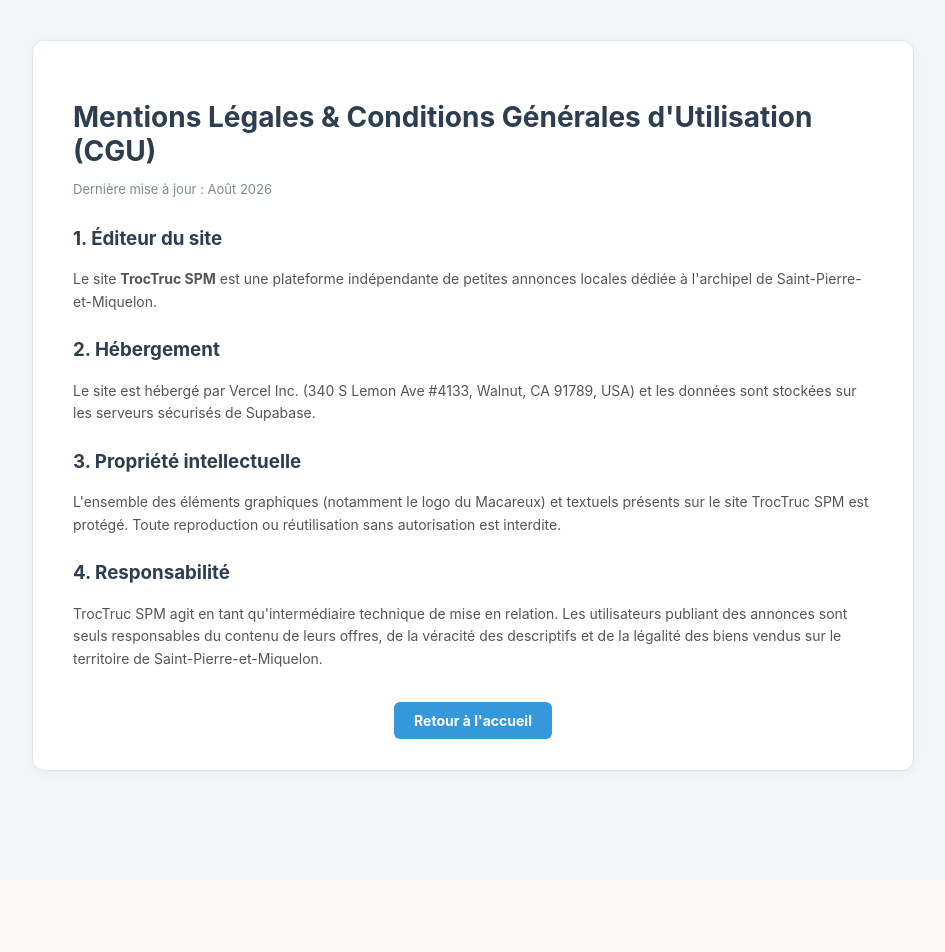
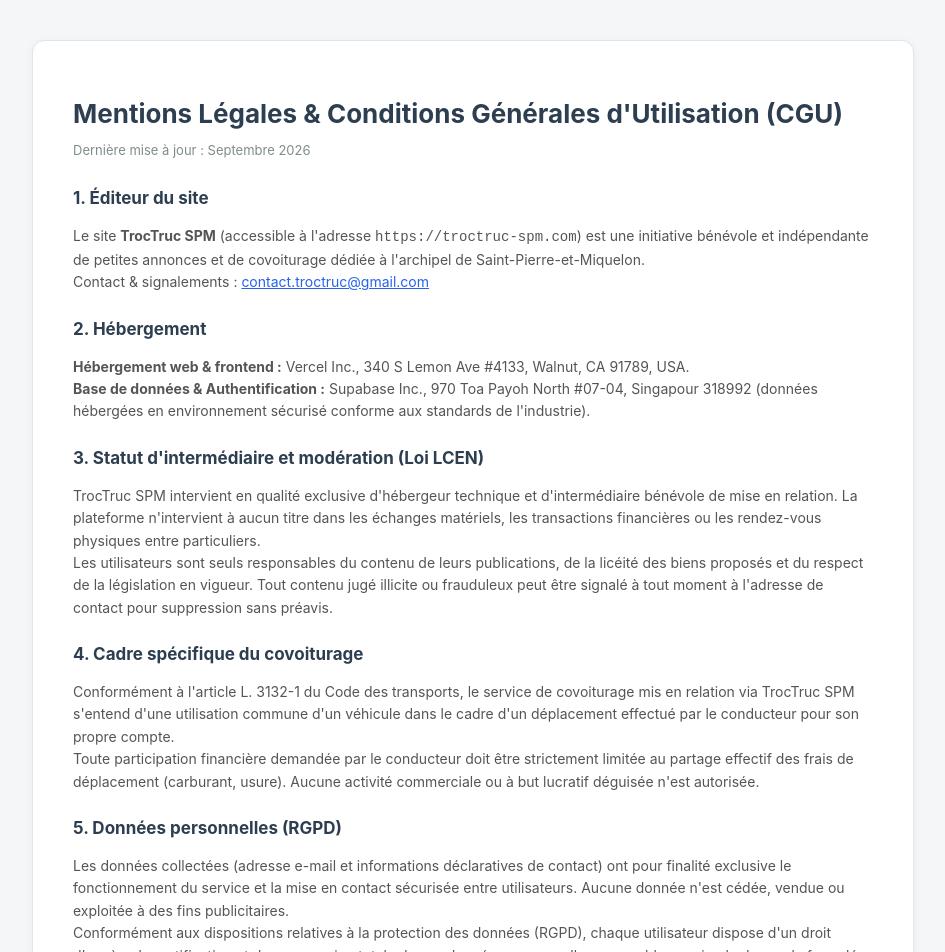
Before and after one commit to troctruc/troctruc-spm, a Next.js app: page /mentions-legales in a window 1280 px wide. Shown: the top 952 px of the page, without its empty margins (167-1112 px from the left). Before the commit the page ends 880 px from the top, so only its background shows below. Built offline with nearby package versions, Linux system fonts and the light colour scheme.

Commit message:
Mise a jour complete mentions legales et CGU

```diff
--- a/app/mentions-legales/page.tsx
+++ b/app/mentions-legales/page.tsx
@@ -3,32 +3,47 @@
     <div style={{ minHeight: '100vh', backgroundColor: '#f4f6f8', padding: '40px 20px', fontFamily: '-apple-system, BlinkMacSystemFont, "Segoe UI", Roboto, sans-serif' }}>
       <div style={{ maxWidth: '800px', margin: '0 auto', backgroundColor: '#ffffff', padding: '40px', borderRadius: '12px', boxShadow: '0 2px 10px rgba(0,0,0,0.05)', border: '1px solid #e1e4e8' }}>
 
-        <h1 style={{ fontSize: '28px', color: '#2c3e50', marginBottom: '10px' }}>Mentions Légales & Conditions Générales d'Utilisation (CGU)</h1>
-        <p style={{ fontSize: '13px', color: '#7f8c8d', marginBottom: '30px' }}>Dernière mise à jour : Août 2026</p>
+        <h1 style={{ fontSize: '26px', color: '#2c3e50', marginBottom: '10px' }}>Mentions Légales & Conditions Générales d'Utilisation (CGU)</h1>
+        <p style={{ fontSize: '13px', color: '#7f8c8d', marginBottom: '30px' }}>Dernière mise à jour : Septembre 2026</p>
 
-        <h3 style={{ color: '#2c3e50', marginTop: '25px' }}>1. Éditeur du site</h3>
+        <h3 style={{ color: '#2c3e50', marginTop: '25px', fontSize: '17px' }}>1. Éditeur du site</h3>
         <p style={{ fontSize: '14px', color: '#555', lineHeight: '1.6' }}>
-          Le site <strong>TrocTruc SPM</strong> est une plateforme indépendante de petites annonces locales dédiée à l'archipel de Saint-Pierre-et-Miquelon.
+          Le site <strong>TrocTruc SPM</strong> (accessible à l'adresse <code>https://troctruc-spm.com</code>) est une initiative bénévole et indépendante de petites annonces et de covoiturage dédiée à l'archipel de Saint-Pierre-et-Miquelon.<br />
+          Contact & signalements : <a href="mailto:contact.troctruc@gmail.com" style={{ color: '#2563eb' }}>contact.troctruc@gmail.com</a>
         </p>
 
-        <h3 style={{ color: '#2c3e50', marginTop: '25px' }}>2. Hébergement</h3>
+        <h3 style={{ color: '#2c3e50', marginTop: '25px', fontSize: '17px' }}>2. Hébergement</h3>
         <p style={{ fontSize: '14px', color: '#555', lineHeight: '1.6' }}>
-          Le site est hébergé par Vercel Inc. (340 S Lemon Ave #4133, Walnut, CA 91789, USA) et les données sont stockées sur les serveurs sécurisés de Supabase.
+          <strong>Hébergement web & frontend :</strong> Vercel Inc., 340 S Lemon Ave #4133, Walnut, CA 91789, USA.<br />
+          <strong>Base de données & Authentification :</strong> Supabase Inc., 970 Toa Payoh North #07-04, Singapour 318992 (données hébergées en environnement sécurisé conforme aux standards de l'industrie).
         </p>
 
-        <h3 style={{ color: '#2c3e50', marginTop: '25px' }}>3. Propriété intellectuelle</h3>
+        <h3 style={{ color: '#2c3e50', marginTop: '25px', fontSize: '17px' }}>3. Statut d'intermédiaire et modération (Loi LCEN)</h3>
         <p style={{ fontSize: '14px', color: '#555', lineHeight: '1.6' }}>
-          L'ensemble des éléments graphiques (notamment le logo du Macareux) et textuels présents sur le site TrocTruc SPM est protégé. Toute reproduction ou réutilisation sans autorisation est interdite.
+          TrocTruc SPM intervient en qualité exclusive d'hébergeur technique et d'intermédiaire bénévole de mise en relation. La plateforme n'intervient à aucun titre dans les échanges matériels, les transactions financières ou les rendez-vous physiques entre particuliers.<br />
+          Les utilisateurs sont seuls responsables du contenu de leurs publications, de la licéité des biens proposés et du respect de la législation en vigueur. Tout contenu jugé illicite ou frauduleux peut être signalé à tout moment à l'adresse de contact pour suppression sans préavis.
         </p>
 
-        <h3 style={{ color: '#2c3e50', marginTop: '25px' }}>4. Responsabilité</h3>
+        <h3 style={{ color: '#2c3e50', marginTop: '25px', fontSize: '17px' }}>4. Cadre spécifique du covoiturage</h3>
         <p style={{ fontSize: '14px', color: '#555', lineHeight: '1.6' }}>
-          TrocTruc SPM agit en tant qu'intermédiaire technique de mise en relation. Les utilisateurs publiant des annonces sont seuls responsables du contenu de leurs offres, de la véracité des descriptifs et de la légalité des biens vendus sur le territoire de Saint-Pierre-et-Miquelon.
+          Conformément à l'article L. 3132-1 du Code des transports, le service de covoiturage mis en relation via TrocTruc SPM s'entend d'une utilisation commune d'un véhicule dans le cadre d'un déplacement effectué par le conducteur pour son propre compte.<br />
+          Toute participation financière demandée par le conducteur doit être strictement limitée au partage effectif des frais de déplacement (carburant, usure). Aucune activité commerciale ou à but lucratif déguisée n'est autorisée.
+        </p>
+
+        <h3 style={{ color: '#2c3e50', marginTop: '25px', fontSize: '17px' }}>5. Données personnelles (RGPD)</h3>
+        <p style={{ fontSize: '14px', color: '#555', lineHeight: '1.6' }}>
+          Les données collectées (adresse e-mail et informations déclaratives de contact) ont pour finalité exclusive le fonctionnement du service et la mise en contact sécurisée entre utilisateurs. Aucune donnée n'est cédée, vendue ou exploitée à des fins publicitaires.<br />
+          Conformément aux dispositions relatives à la protection des données (RGPD), chaque utilisateur dispose d'un droit d'accès, de rectification et de suppression totale de ses données personnelles, exerçable sur simple demande formulée à <a href="mailto:contact.troctruc@gmail.com" style={{ color: '#2563eb' }}>contact.troctruc@gmail.com</a>.
+        </p>
+
+        <h3 style={{ color: '#2c3e50', marginTop: '25px', fontSize: '17px' }}>6. Propriété intellectuelle</h3>
+        <p style={{ fontSize: '14px', color: '#555', lineHeight: '1.6' }}>
+          L'ensemble des éléments visuels, de conception graphique et des logos (notamment l'identité visuelle TrocTruc SPM) sont protégés. Toute reproduction sans accord préalable est prohibée.
         </p>
 
         <div style={{ marginTop: '40px', textAlign: 'center' }}>
-          <a href="/" style={{ backgroundColor: '#3498db', color: 'white', padding: '10px 20px', borderRadius: '6px', textDecoration: 'none', fontWeight: 'bold', fontSize: '14px' }}>
-            Retour à l'accueil
+          <a href="/" style={{ backgroundColor: '#3498db', color: 'white', padding: '10px 22px', borderRadius: '6px', textDecoration: 'none', fontWeight: 'bold', fontSize: '14px', display: 'inline-block' }}>
+            ← Retour à l'accueil
           </a>
         </div>
 
```
